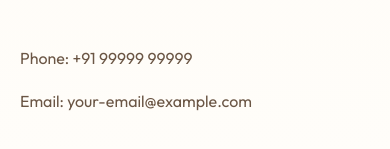
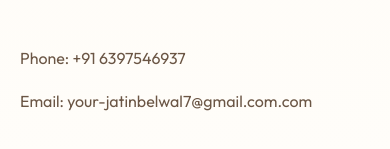
Before and after one commit to jatinbelwal/Scootyrentals, a plain HTML site: page index.html in a window 390 px wide. Shown: the part 5035-5184 px from the top of the page. Drawn offline with nearby package versions, Linux system fonts and the light colour scheme.

Commit message:
update phone and email

```diff
--- a/index.html
+++ b/index.html
@@ -220,8 +220,8 @@
       <p>Bhimtal and Bhowali scooty rentals for tourists and local travel.</p>
     </div>
     <div>
-      <p>Phone: <a href="tel:+919999999999">+91 99999 99999</a></p>
-      <p>Email: <a href="mailto:your-email@example.com">your-email@example.com</a></p>
+      <p>Phone: <a href="tel:+916397546937">+91 6397546937</a></p>
+      <p>Email: <a href="mailto:your-jatinbelwal7@gmail.com">your-jatinbelwal7@gmail.com.com</a></p>
     </div>
   </footer>
 
```
